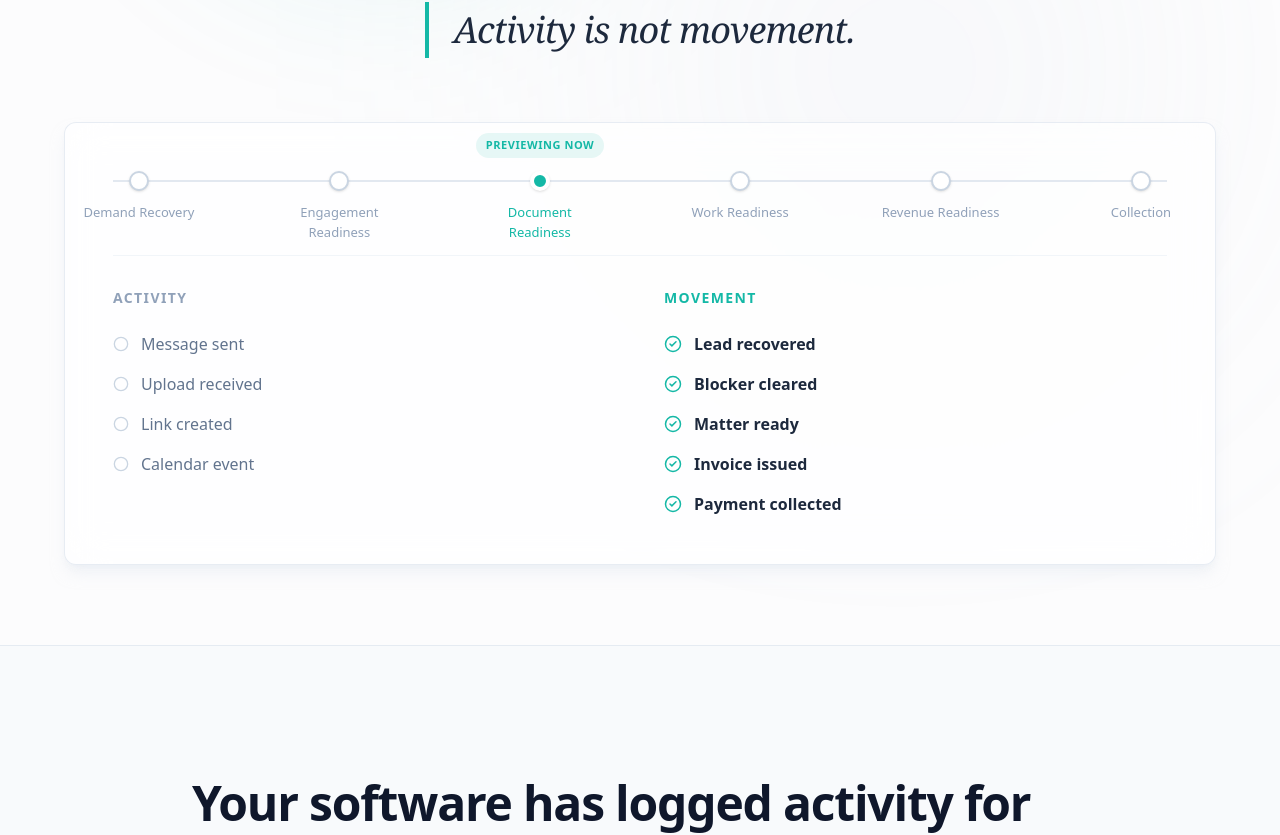
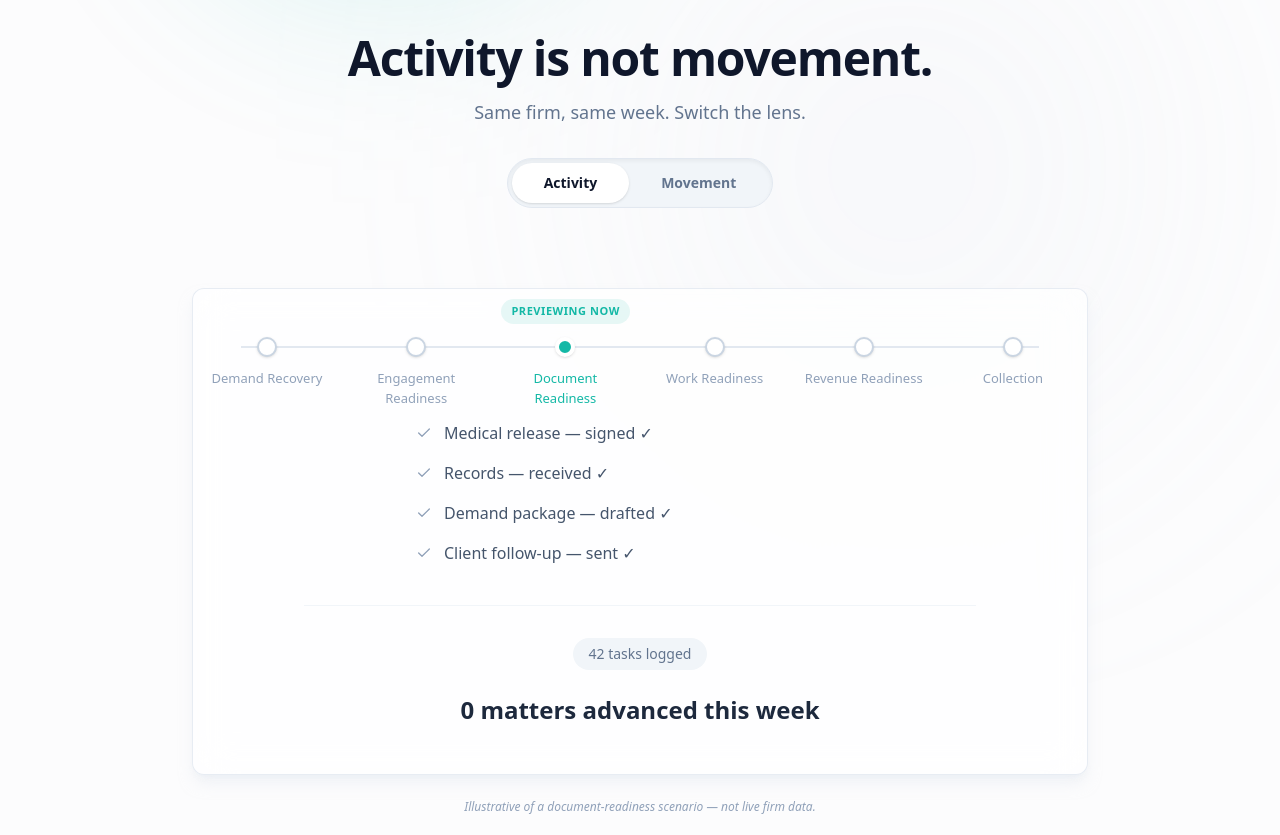
Before and after one commit to PrimeElixir/catena-landing, a Next.js app: page / in a window 1280 px wide. Shown: the part 734-1569 px from the top of the page. Built offline with nearby package versions, Linux system fonts and the light colour scheme.

Commit message:
feat: implement interactive activity vs movement toggle in hero section

```diff
--- a/src/components/HeroSection.tsx
+++ b/src/components/HeroSection.tsx
@@ -1,5 +1,7 @@
-import React from 'react';
-import { Play, CheckCircle2, Circle, ArrowRight } from 'lucide-react';
+"use client";
+
+import React, { useState } from 'react';
+import { Play, CheckCircle2, Circle, Check } from 'lucide-react';
 import clsx from 'clsx';
 
 const spineNodes = [
@@ -12,6 +14,8 @@ const spineNodes = [
 ];
 
 export default function HeroSection() {
+  const [lens, setLens] = useState<'activity' | 'movement'>('activity');
+
   return (
     <section className="relative pt-40 pb-20 px-6 flex flex-col items-center overflow-hidden">
 
@@ -39,7 +43,7 @@ export default function HeroSection() {
         </p>
 
         {/* CTAs */}
-        <div className="flex flex-col sm:flex-row items-center gap-4 mb-24">
+        <div className="flex flex-col sm:flex-row items-center gap-4 mb-32">
           <button className="w-full sm:w-auto px-8 py-3.5 bg-accent hover:bg-accent-hover text-white font-semibold rounded-full shadow-md shadow-accent/20 transition-all transform hover:scale-105">
             Request Access
           </button>
@@ -50,18 +54,43 @@ export default function HeroSection() {
           </button>
         </div>
 
-        {/* Invariant anchor */}
-        <div className="w-full flex justify-center mb-16">
-          <h2 className="text-3xl md:text-4xl font-serif italic font-medium text-slate-800 tracking-tight border-l-4 border-accent pl-6 py-2">
+        {/* The Toggle Section */}
+        <div className="w-full flex flex-col items-center mb-8">
+          <h2 className="text-3xl md:text-5xl font-bold tracking-tight text-slate-900 mb-4">
             Activity is not movement.
           </h2>
+          <p className="text-lg text-slate-500 font-light mb-8">
+            Same firm, same week. Switch the lens.
+          </p>
+
+          {/* Toggle Switch */}
+          <div className="inline-flex items-center p-1 bg-slate-100 rounded-full border border-slate-200 shadow-inner mb-12">
+            <button
+              onClick={() => setLens('activity')}
+              className={clsx(
+                "px-8 py-2.5 rounded-full text-sm font-semibold transition-all duration-300",
+                lens === 'activity' ? "bg-white text-slate-900 shadow-sm" : "text-slate-500 hover:text-slate-700"
+              )}
+            >
+              Activity
+            </button>
+            <button
+              onClick={() => setLens('movement')}
+              className={clsx(
+                "px-8 py-2.5 rounded-full text-sm font-semibold transition-all duration-300",
+                lens === 'movement' ? "bg-white text-slate-900 shadow-sm" : "text-slate-500 hover:text-slate-700"
+              )}
+            >
+              Movement
+            </button>
+          </div>
         </div>
 
-        {/* The Spine Visual */}
-        <div className="w-full glass-panel p-8 md:p-12 text-left relative overflow-hidden">
+        {/* The Panel Visual */}
+        <div className="w-full max-w-4xl glass-panel p-8 md:p-12 text-left relative overflow-hidden transition-all duration-500">
 
           {/* Horizontal Spine Line */}
-          <div className="relative mb-16 px-4">
+          <div className="relative mb-16 px-4 hidden md:block">
             {/* The line */}
             <div className="absolute top-1/2 left-0 w-full h-[2px] bg-slate-200 -translate-y-1/2 z-0"></div>
 
@@ -96,36 +125,65 @@ export default function HeroSection() {
             </div>
           </div>
 
-          {/* Two Columns */}
-          <div className="grid grid-cols-1 md:grid-cols-2 gap-12 pt-8 mt-12 border-t border-slate-100">
-            {/* Activity Column */}
-            <div>
-              <h3 className="text-sm font-bold text-slate-400 uppercase tracking-widest mb-6">Activity</h3>
-              <ul className="space-y-4">
-                {['Message sent', 'Upload received', 'Link created', 'Calendar event'].map((item, i) => (
-                  <li key={i} className="flex items-center gap-3 text-slate-500 font-medium">
-                    <Circle size={16} className="text-slate-300" />
-                    {item}
+          {/* Toggleable Content Area */}
+          <div className="flex flex-col items-center max-w-2xl mx-auto min-h-[300px] justify-center">
+
+            {lens === 'activity' ? (
+              <div className="w-full space-y-6 animate-in fade-in slide-in-from-bottom-4 duration-500">
+                <ul className="space-y-4 max-w-md mx-auto text-slate-600 font-medium">
+                  <li className="flex items-center gap-3"><Check size={16} className="text-slate-400" /> Medical release — signed ✓</li>
+                  <li className="flex items-center gap-3"><Check size={16} className="text-slate-400" /> Records — received ✓</li>
+                  <li className="flex items-center gap-3"><Check size={16} className="text-slate-400" /> Demand package — drafted ✓</li>
+                  <li className="flex items-center gap-3"><Check size={16} className="text-slate-400" /> Client follow-up — sent ✓</li>
+                </ul>
+
+                <div className="mt-10 pt-8 border-t border-slate-100 text-center">
+                  <div className="inline-block px-4 py-1.5 bg-slate-100 text-slate-500 rounded-full text-sm font-medium mb-6">
+                    42 tasks logged
+                  </div>
+                  <h3 className="text-2xl font-bold text-slate-800">
+                    0 matters advanced this week
+                  </h3>
+                </div>
+              </div>
+            ) : (
+              <div className="w-full space-y-6 animate-in fade-in slide-in-from-bottom-4 duration-500">
+                <ul className="space-y-4 max-w-lg mx-auto text-slate-700 font-medium">
+                  <li className="flex items-start gap-3">
+                    <div className="w-1.5 h-1.5 rounded-full bg-accent mt-2 flex-shrink-0"></div>
+                    <div>Release — <span className="font-semibold text-slate-900">rejected by provider</span> <span className="text-slate-400 font-normal">· corrected form re-sent</span></div>
                   </li>
-                ))}
-              </ul>
-            </div>
+                  <li className="flex items-start gap-3">
+                    <div className="w-1.5 h-1.5 rounded-full bg-accent mt-2 flex-shrink-0"></div>
+                    <div>Records — <span className="font-semibold text-slate-900">came back partial</span> <span className="text-slate-400 font-normal">· full chart re-requested</span></div>
+                  </li>
+                  <li className="flex items-start gap-3">
+                    <div className="w-1.5 h-1.5 rounded-full bg-amber-500 mt-2 flex-shrink-0"></div>
+                    <div>Demand — <span className="font-semibold text-amber-700">blocked until the release is accepted</span> <span className="text-slate-400 font-normal">· flagged</span></div>
+                  </li>
+                  <li className="flex items-start gap-3">
+                    <div className="w-1.5 h-1.5 rounded-full bg-slate-400 mt-2 flex-shrink-0"></div>
+                    <div>1 item — <span className="font-semibold text-slate-900">routed to an attorney for judgment</span></div>
+                  </li>
+                </ul>
 
-            {/* Movement Column */}
-            <div>
-              <h3 className="text-sm font-bold text-accent uppercase tracking-widest mb-6">Movement</h3>
-              <ul className="space-y-4">
-                {['Lead recovered', 'Blocker cleared', 'Matter ready', 'Invoice issued', 'Payment collected'].map((item, i) => (
-                  <li key={i} className="flex items-center gap-3 text-slate-800 font-semibold">
-                    <CheckCircle2 size={18} className="text-accent" />
-                    {item}
-                  </li>
-                ))}
-              </ul>
-            </div>
+                <div className="mt-10 pt-8 border-t border-slate-100 text-center">
+                  <h3 className="text-2xl font-bold text-accent mb-3">
+                    3 matters moving <span className="text-slate-300 font-light mx-1">·</span> <span className="text-slate-800">1 sent to human review</span>
+                  </h3>
+                  <p className="text-sm text-slate-500 font-medium">
+                    The same week, through the movement lens.
+                  </p>
+                </div>
+              </div>
+            )}
+
           </div>
+        </div>
 
-        </div>
+        <p className="text-center text-xs text-slate-400 mt-6 italic">
+          Illustrative of a document-readiness scenario — not live firm data.
+        </p>
 
       </div>
     </section>
```
